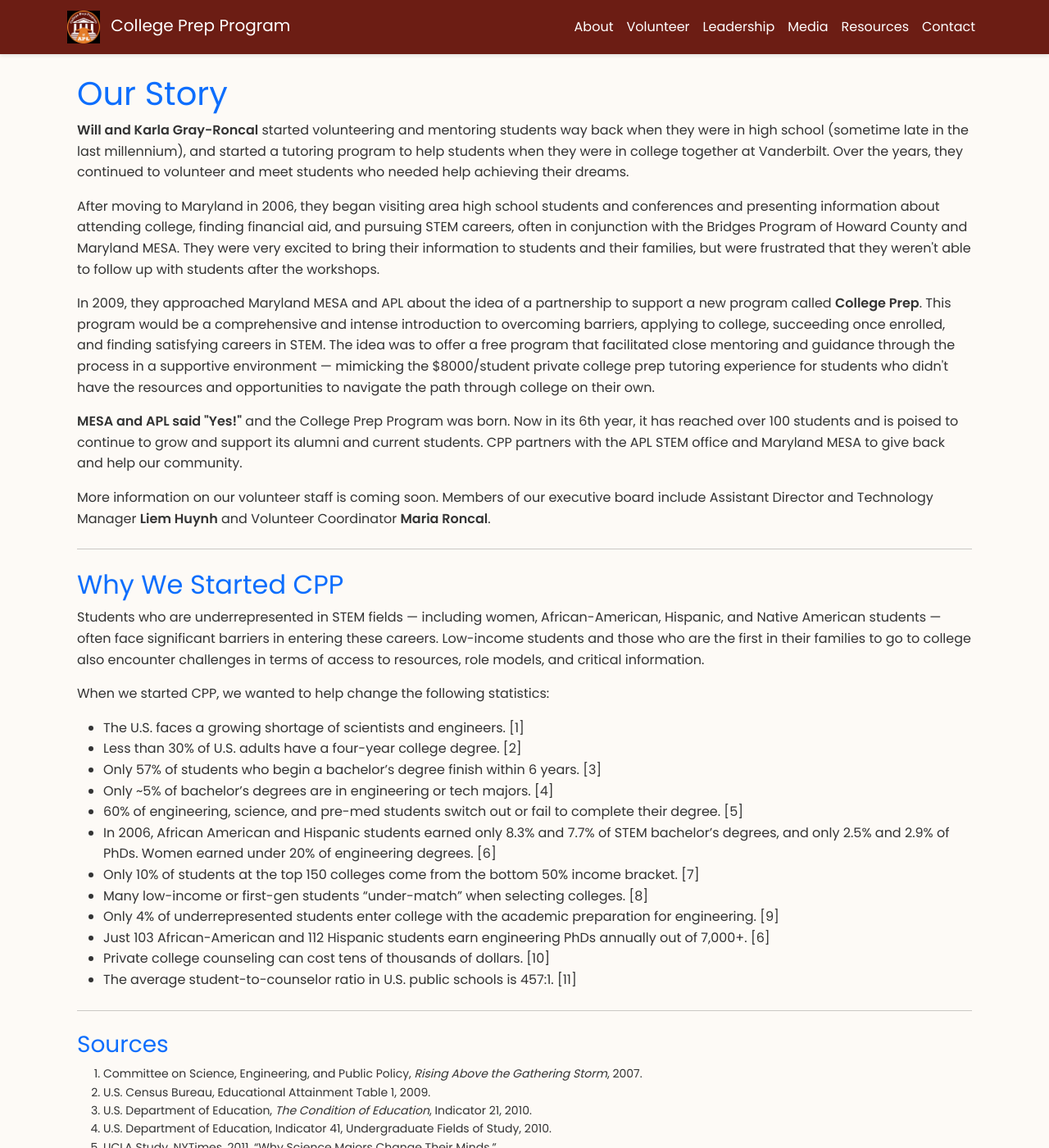
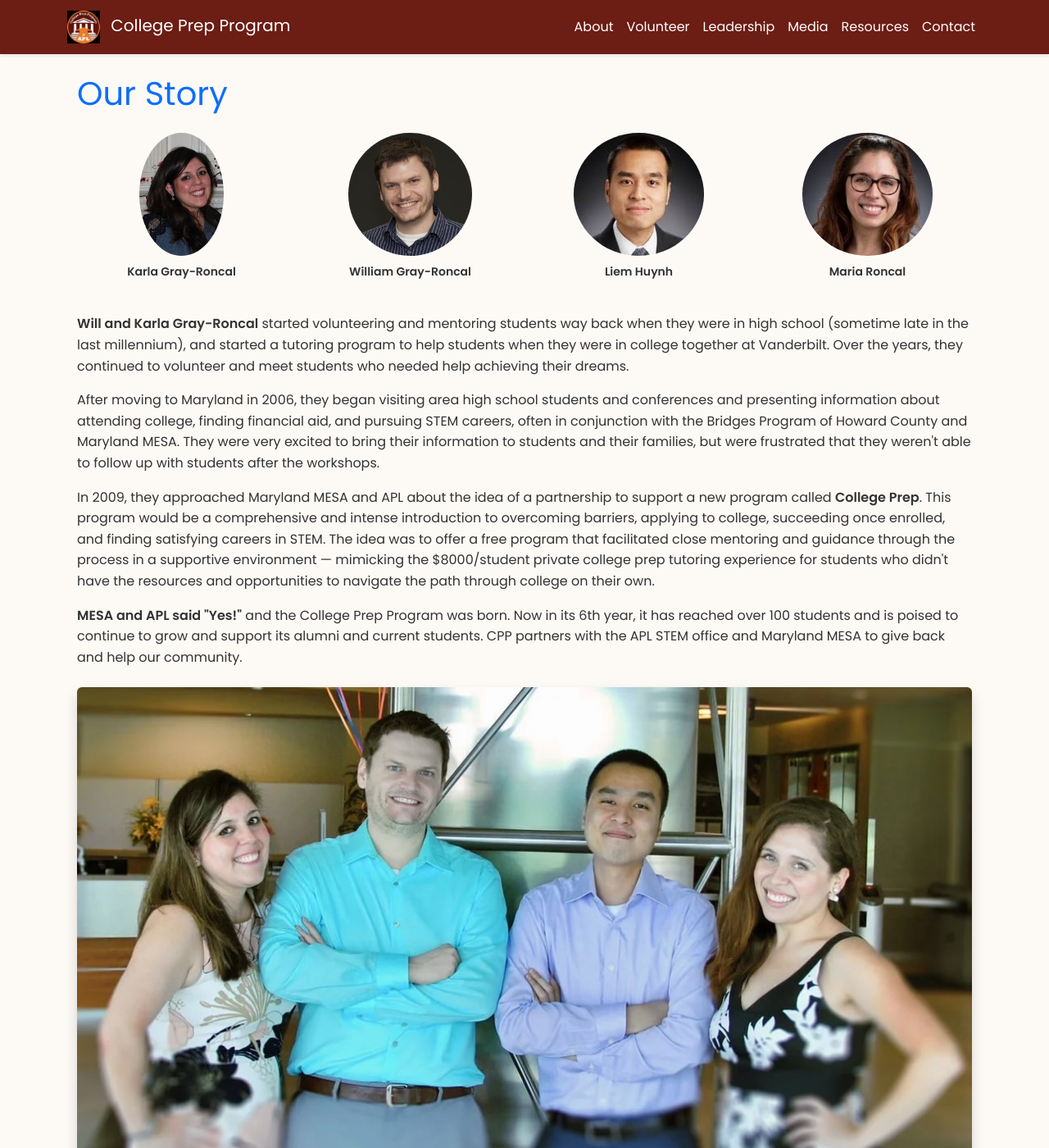
Before and after one commit to wrgr/trailblaze-website, a Jekyll site: the page built from about.md, in a window 1280 px wide and 1400 px high. Shown: the whole window at 82% size. Built offline with Jekyll 4.4.1, drawn with Linux system fonts in a browser that asks for light colours; some of the changed text lies outside the part shown.

Commit message:
Add linked images to about page

```diff
--- a/about.md
+++ b/about.md
@@ -7,6 +7,25 @@ permalink: /about/
 <div class="container my-4">
   <h1 class="text-primary">Our Story</h1>
 
+  <div class="row my-4">
+    <div class="col-md-3 text-center">
+      <img src="{{ '/assets/images/karla.jpg' | relative_url }}" alt="Karla Gray-Roncal" class="img-fluid rounded-circle mb-2" style="max-height: 150px;" />
+      <p class="small"><strong>Karla Gray-Roncal</strong></p>
+    </div>
+    <div class="col-md-3 text-center">
+      <img src="{{ '/assets/images/will.jpg' | relative_url }}" alt="William Gray-Roncal" class="img-fluid rounded-circle mb-2" style="max-height: 150px;" />
+      <p class="small"><strong>William Gray-Roncal</strong></p>
+    </div>
+    <div class="col-md-3 text-center">
+      <img src="{{ '/assets/images/liem.jpg' | relative_url }}" alt="Liem Huynh" class="img-fluid rounded-circle mb-2" style="max-height: 150px;" />
+      <p class="small"><strong>Liem Huynh</strong></p>
+    </div>
+    <div class="col-md-3 text-center">
+      <img src="{{ '/assets/images/maria.jpg' | relative_url }}" alt="Maria Roncal" class="img-fluid rounded-circle mb-2" style="max-height: 150px;" />
+      <p class="small"><strong>Maria Roncal</strong></p>
+    </div>
+  </div>
+
   <p><strong>Will and Karla Gray-Roncal</strong> started volunteering and mentoring students way back when they were in high school (sometime late in the last millennium), and started a tutoring program to help students when they were in college together at Vanderbilt. Over the years, they continued to volunteer and meet students who needed help achieving their dreams.</p>
 
   <p>After moving to Maryland in 2006, they began visiting area high school students and conferences and presenting information about attending college, finding financial aid, and pursuing STEM careers, often in conjunction with the Bridges Program of Howard County and Maryland MESA. They were very excited to bring their information to students and their families, but were frustrated that they weren't able to follow up with students after the workshops.</p>
@@ -14,6 +33,11 @@ permalink: /about/
   <p>In 2009, they approached Maryland MESA and APL about the idea of a partnership to support a new program called <strong>College Prep</strong>. This program would be a comprehensive and intense introduction to overcoming barriers, applying to college, succeeding once enrolled, and finding satisfying careers in STEM. The idea was to offer a free program that facilitated close mentoring and guidance through the process in a supportive environment — mimicking the $8000/student private college prep tutoring experience for students who didn't have the resources and opportunities to navigate the path through college on their own.</p>
 
   <p><strong>MESA and APL said "Yes!"</strong> and the College Prep Program was born. Now in its 6th year, it has reached over 100 students and is poised to continue to grow and support its alumni and current students. CPP partners with the APL STEM office and Maryland MESA to give back and help our community.</p>
+
+  <div class="text-center my-4">
+    <img src="{{ '/assets/images/team.jpg' | relative_url }}" alt="CPP Team group photo" class="img-fluid shadow rounded" />
+    <p class="mt-2 text-muted">CPP volunteers and students gather for a group photo.</p>
+  </div>
 
   <p>More information on our volunteer staff is coming soon. Members of our executive board include Assistant Director and Technology Manager <strong>Liem Huynh</strong> and Volunteer Coordinator <strong>Maria Roncal</strong>.</p>
 
```
